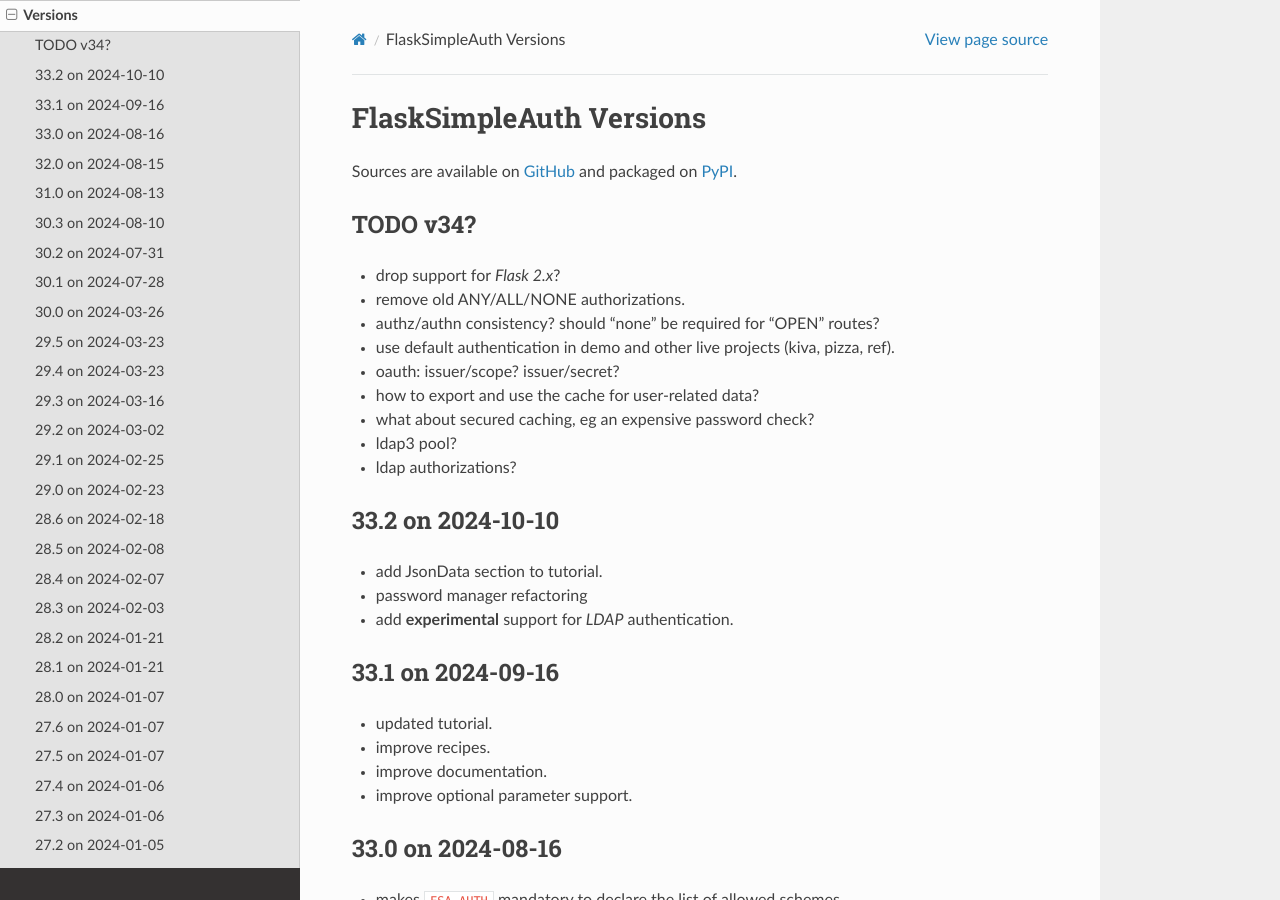
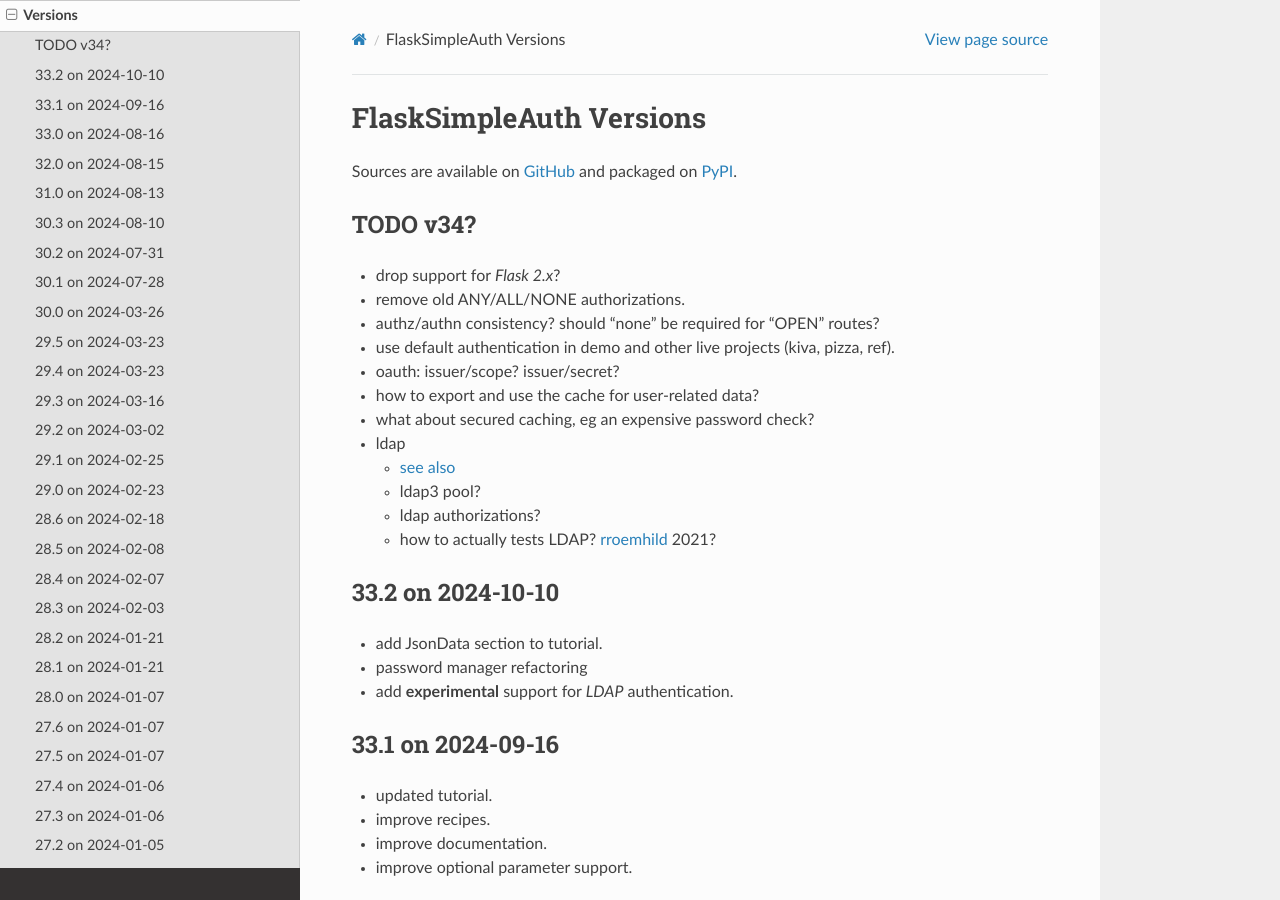
Before and after one commit to zx80/flask-simple-auth, a Sphinx documentation site: the page built from docs/VERSIONS.md, in a window 1280 px wide and 900 px high. Built offline with Sphinx 7.4.7 and the Read the Docs theme 3.1.0, drawn with Linux system fonts in a browser that asks for light colours; pages that are not in the unit, such as notebooks, are missing from menus.

Commit message:
add a section about LDAP todo

```diff
--- a/docs/VERSIONS.md
+++ b/docs/VERSIONS.md
@@ -12,8 +12,12 @@
 - oauth: issuer/scope? issuer/secret?
 - how to export and use the cache for user-related data?
 - what about secured caching, eg an expensive password check?
-- ldap3 pool?
-- ldap authorizations?
+- ldap
+  - [see also](https://github.com/rroemhild/flask-ldapconn)
+  - ldap3 pool?
+  - ldap authorizations?
+  - how to actually tests LDAP?
+    [rroemhild](https://github.com/rroemhild/docker-test-openldap) 2021?
 
 ## 33.2 on 2024-10-10
 
```
